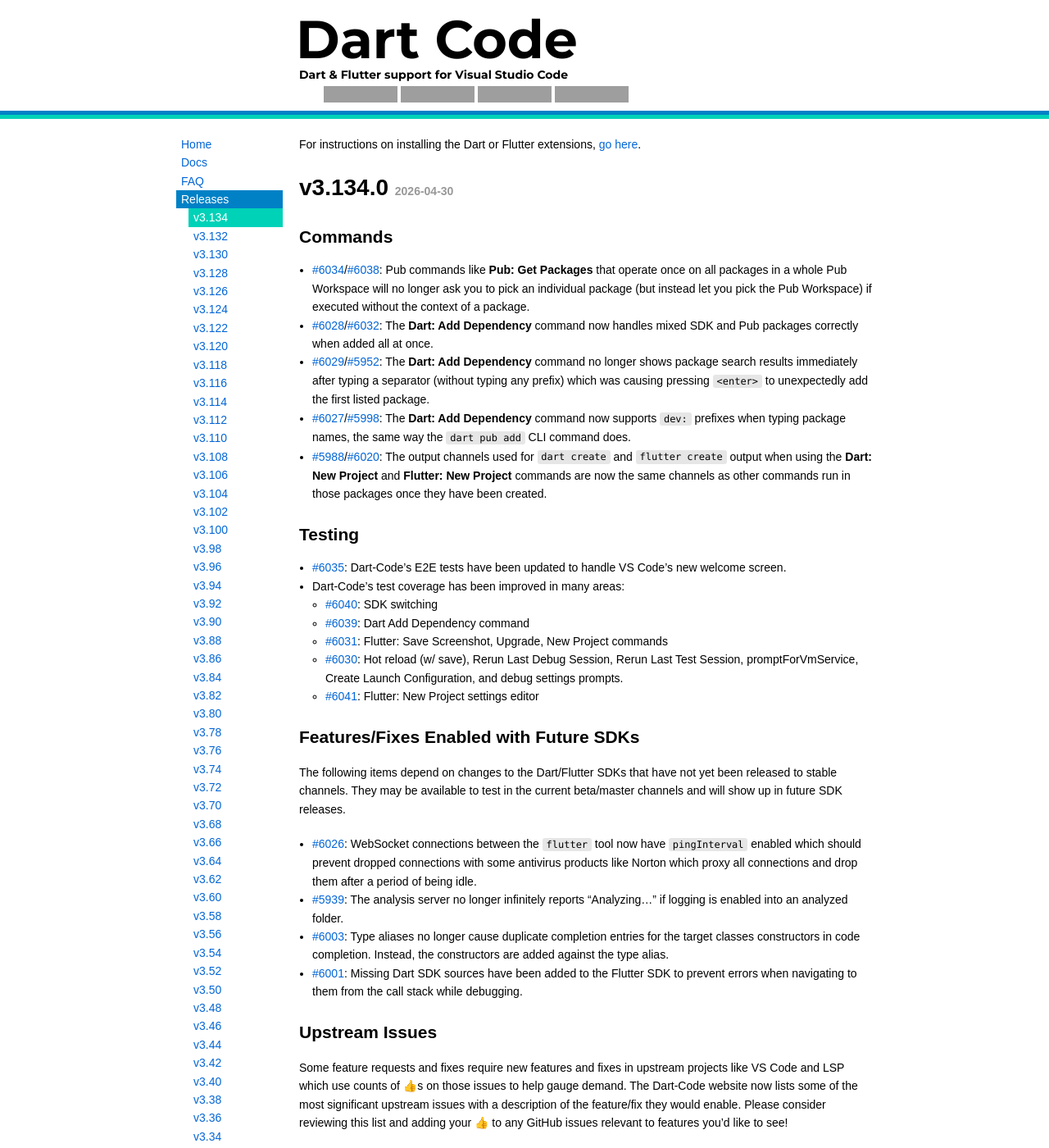
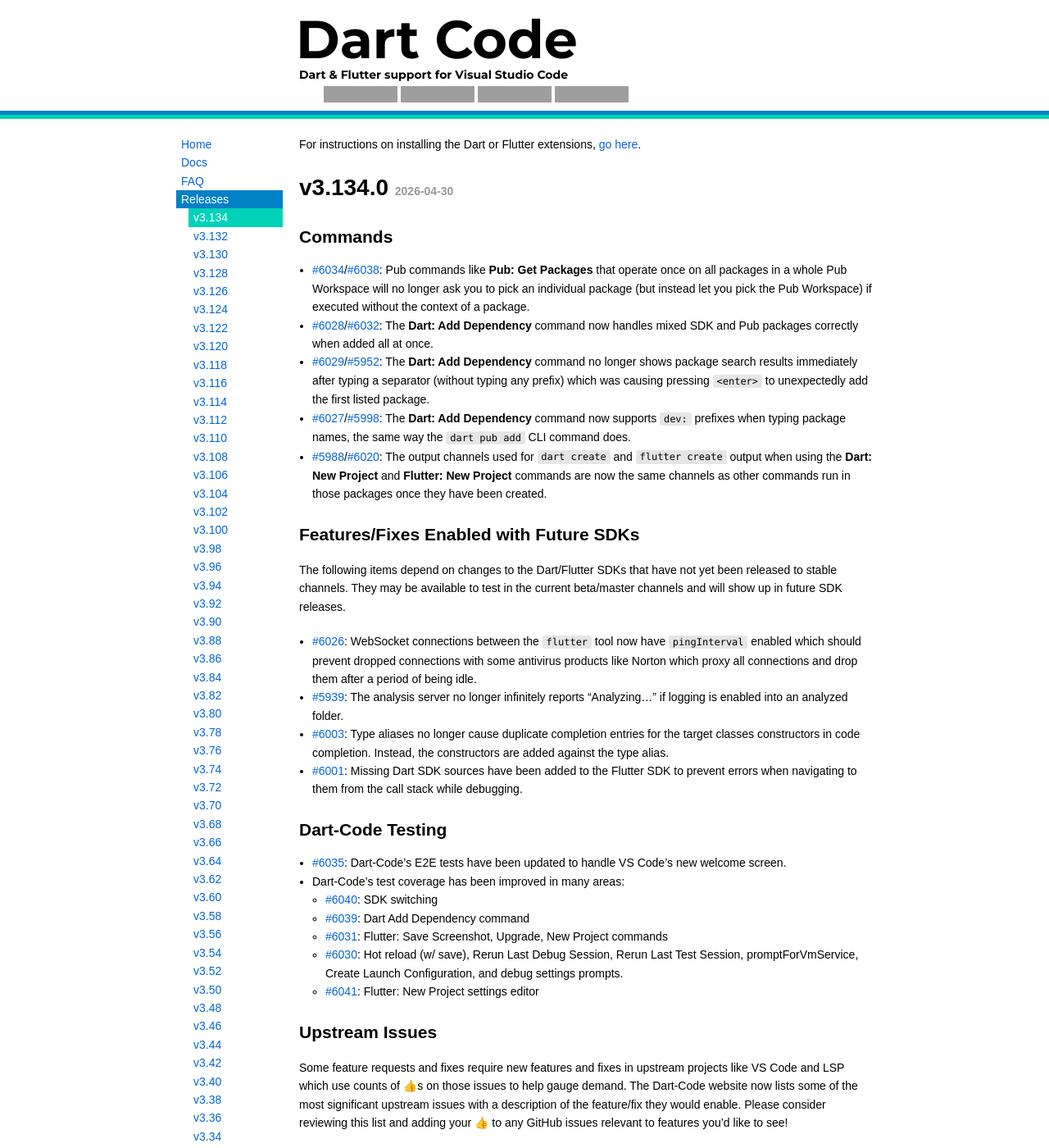
Before and after one commit to Dart-Code/Website, a Jekyll site: the page built from _releases/v3.134.md, in a window 1280 px wide and 1400 px high. Shown: the whole window at 82% size. Built offline with Jekyll 4.4.1, drawn with Linux system fonts in a browser that asks for light colours; some of the changed lines change nothing that is shown; grey boxes are pictures that could not be loaded.

Commit message:
Punt Dart-Code testing stuff to bottom
Users will be less interested in these

```diff
--- a/_releases/v3.134.md
+++ b/_releases/v3.134.md
@@ -14,7 +14,16 @@
 - [#6027](https://github.com/Dart-Code/Dart-Code/issues/6027)/[#5998](https://github.com/Dart-Code/Dart-Code/issues/5998): The **Dart: Add Dependency** command now supports `dev:` prefixes when typing package names, the same way the `dart pub add` CLI command does.
 - [#5988](https://github.com/Dart-Code/Dart-Code/issues/5988)/[#6020](https://github.com/Dart-Code/Dart-Code/issues/6020): The output channels used for `dart create` and `flutter create` output when using the **Dart: New Project** and **Flutter: New Project** commands are now the same channels as other commands run in those packages once they have been created.
 
-## Testing
+## Features/Fixes Enabled with Future SDKs
+
+The following items depend on changes to the Dart/Flutter SDKs that have not yet been released to stable channels. They may be available to test in the current beta/master channels and will show up in future SDK releases.
+
+- [#6026](https://github.com/Dart-Code/Dart-Code/issues/6026): WebSocket connections between the `flutter` tool now have `pingInterval` enabled which should prevent dropped connections with some antivirus products like Norton which proxy all connections and drop them after a period of being idle.
+- [#5939](https://github.com/Dart-Code/Dart-Code/issues/5939): The analysis server no longer infinitely reports "Analyzing..." if logging is enabled into an analyzed folder.
+- [#6003](https://github.com/Dart-Code/Dart-Code/issues/6003): Type aliases no longer cause duplicate completion entries for the target classes constructors in code completion. Instead, the constructors are added against the type alias.
+- [#6001](https://github.com/Dart-Code/Dart-Code/issues/6001): Missing Dart SDK sources have been added to the Flutter SDK to prevent errors when navigating to them from the call stack while debugging.
+
+## Dart-Code Testing
 
 - [#6035](https://github.com/Dart-Code/Dart-Code/issues/6035): Dart-Code's E2E tests have been updated to handle VS Code's new welcome screen.
 - Dart-Code's test coverage has been improved in many areas:
@@ -23,12 +32,3 @@
   - [#6031](https://github.com/Dart-Code/Dart-Code/issues/6031): Flutter: Save Screenshot, Upgrade, New Project commands
   - [#6030](https://github.com/Dart-Code/Dart-Code/issues/6030): Hot reload (w/ save), Rerun Last Debug Session, Rerun Last Test Session, promptForVmService, Create Launch Configuration, and debug settings prompts.
   - [#6041](https://github.com/Dart-Code/Dart-Code/issues/6041): Flutter: New Project settings editor
-
-## Features/Fixes Enabled with Future SDKs
-
-The following items depend on changes to the Dart/Flutter SDKs that have not yet been released to stable channels. They may be available to test in the current beta/master channels and will show up in future SDK releases.
-
-- [#6026](https://github.com/Dart-Code/Dart-Code/issues/6026): WebSocket connections between the `flutter` tool now have `pingInterval` enabled which should prevent dropped connections with some antivirus products like Norton which proxy all connections and drop them after a period of being idle.
-- [#5939](https://github.com/Dart-Code/Dart-Code/issues/5939): The analysis server no longer infinitely reports "Analyzing..." if logging is enabled into an analyzed folder.
-- [#6003](https://github.com/Dart-Code/Dart-Code/issues/6003): Type aliases no longer cause duplicate completion entries for the target classes constructors in code completion. Instead, the constructors are added against the type alias.
-- [#6001](https://github.com/Dart-Code/Dart-Code/issues/6001): Missing Dart SDK sources have been added to the Flutter SDK to prevent errors when navigating to them from the call stack while debugging.
```
